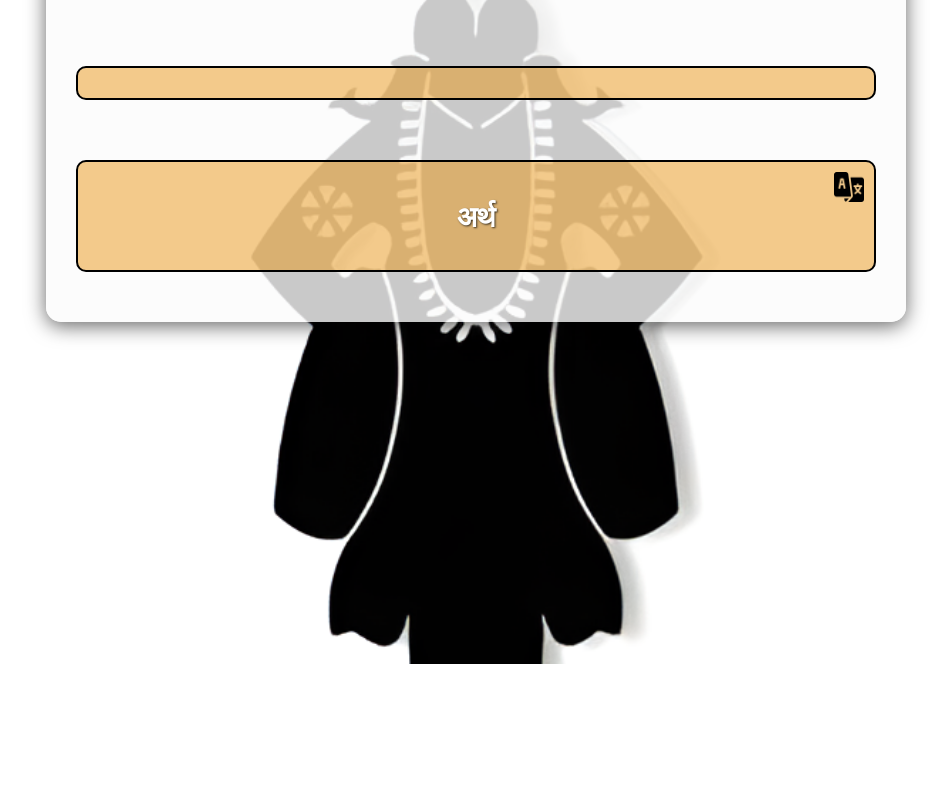
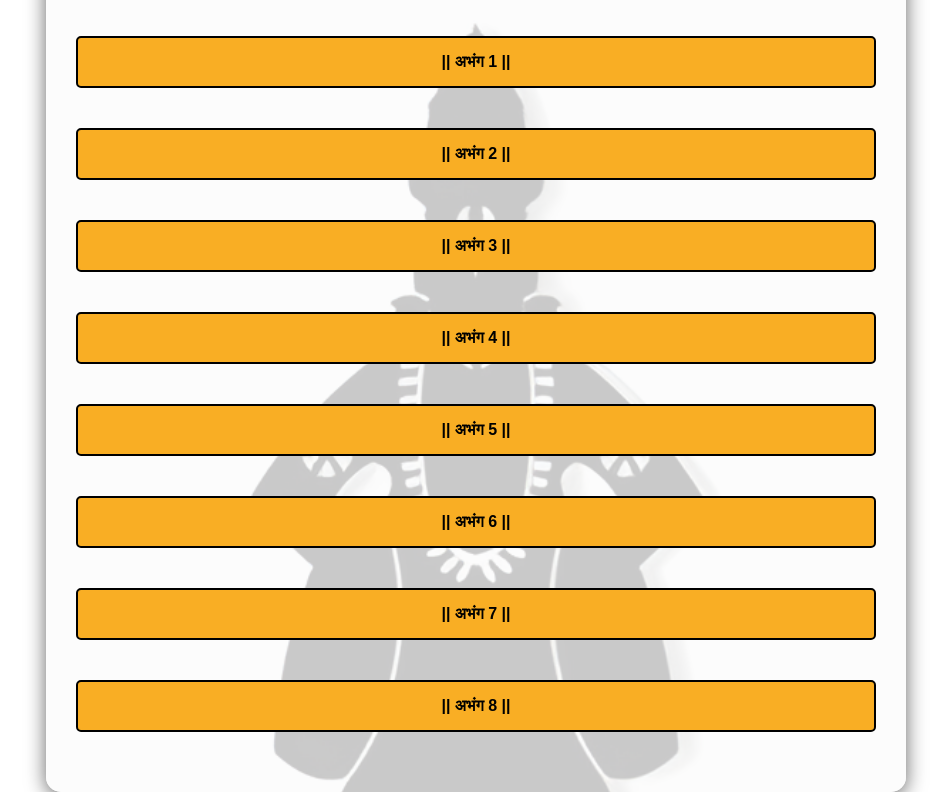
Before and after one commit to suyog73/abhanga, a plain HTML site: page index.html in a window 1280 px wide. Shown: the part 136-928 px from the top of the page, without its empty margins (164-1115 px from the left). Before the commit the page ends 800 px from the top, so only its background shows below. Drawn offline with Linux system fonts and the light colour scheme.

Commit message:
Added home page

```diff
--- a/index.html
+++ b/index.html
@@ -3,26 +3,18 @@
 <head>
     <meta charset="UTF-8">
     <meta name="viewport" content="width=device-width, initial-scale=1.0">
-    <title>Abhanga Listing</title>
+    <title>Abhanga Home</title>
     <link rel="stylesheet" href="styles.css">
 </head>
 <body>
     <div class="container">
-        <h1 class="title" id="abhanga-title">Some fancy title</h1>
+        <h1 class="title">Abhanga List</h1>
 
-        <div class="music" id="music-player"></div>
-
-        <div class="abhanga" id="abhanga-text"></div>
-
-        <div class="meaning">
-            <h2 id="meaning-heading">अर्थ</h2>
-            <div class="language-toggle">
-                <img id="toggle-icon" src="images/language.png" alt="Toggle Language" title="Toggle Language" />
-            </div>
-            <p id="meaning-text"></p>
+        <div id="abhanga-list" class="abhanga-list">
+            <!-- Abhangas will be dynamically inserted here -->
         </div>
     </div>
 
-    <script src="abhanga.js"></script>
+    <script src="index.js"></script>
 </body>
 </html>
--- /dev/null
+++ b/index.js
@@ -0,0 +1,35 @@
+// Fetch the JSON data
+async function fetchAbhangas() {
+    const response = await fetch("abhanga_data.json");
+    return await response.json();
+}
+
+// Load all abhangas on the homepage
+async function loadAbhangaList() {
+    const abhangas = await fetchAbhangas();
+    const abhangaListContainer = document.getElementById("abhanga-list");
+
+    abhangas.forEach((abhanga) => {
+        const abhangaItem = document.createElement("div");
+        abhangaItem.className = "abhanga-item";
+
+        // Create a link that wraps the whole div content
+        abhangaItem.innerHTML = `
+            <a href="abhanga.html?id=${abhanga.id}" class="abhanga-link">
+                || अभंग ${abhanga.id} ||
+            </a>`;
+
+        abhangaListContainer.appendChild(abhangaItem);
+    });
+}
+
+
+// Check if we're on the homepage or detail page
+if (window.location.pathname.includes("index.html")) {
+    window.onload = loadAbhangaList;
+}
+
+// Check if we're on the homepage or detail page
+if (window.location.pathname.includes("/")) {
+    window.onload = loadAbhangaList;
+}
--- a/styles.css
+++ b/styles.css
@@ -7,6 +7,56 @@ body {
     background-position: center;
     color: #fff; /* White text for contrast */
 }
+
+.abhanga-list {
+    display: flex;
+    flex-direction: column;
+    gap: 20px;
+    padding: 20px 0;
+}
+
+.abhanga-item {
+    padding: 15px;
+    background-color: rgba(234, 151, 26, 0.5);
+    color: black;
+    border: 2px solid black;
+    border-radius: 10px;
+    cursor: pointer;
+    text-align: center;
+    font-weight: bold;
+    transition: background-color 0.3s ease;
+}
+
+.abhanga-item:hover {
+    background-color: rgba(234, 151, 26, 0.8);
+}
+
+.abhanga-item a {
+    text-decoration: none;
+    color: black;
+}
+
+.abhanga-item {
+    margin: 10px 0;
+    padding: 15px;
+    background-color: #f9ae24; /* Button background */
+    border-radius: 5px;
+    text-align: center; /* Center the text */
+    transition: background-color 0.3s ease;
+}
+
+.abhanga-link {
+    text-decoration: none; /* Remove underline */
+    color: white; /* Button text color */
+    display: block; /* Make the link take full width/height of the div */
+    width: 100%; /* Ensure full width */
+    height: 100%; /* Ensure full height */
+}
+
+.abhanga-item:hover {
+    background-color: darkorange; /* Darken on hover */
+}
+
 
 .container {
     max-width: 800px;
```
Also changed, not shown: abhanga.html (added, +28 -0 lines), abhanga.js (line endings or trailing spaces).
